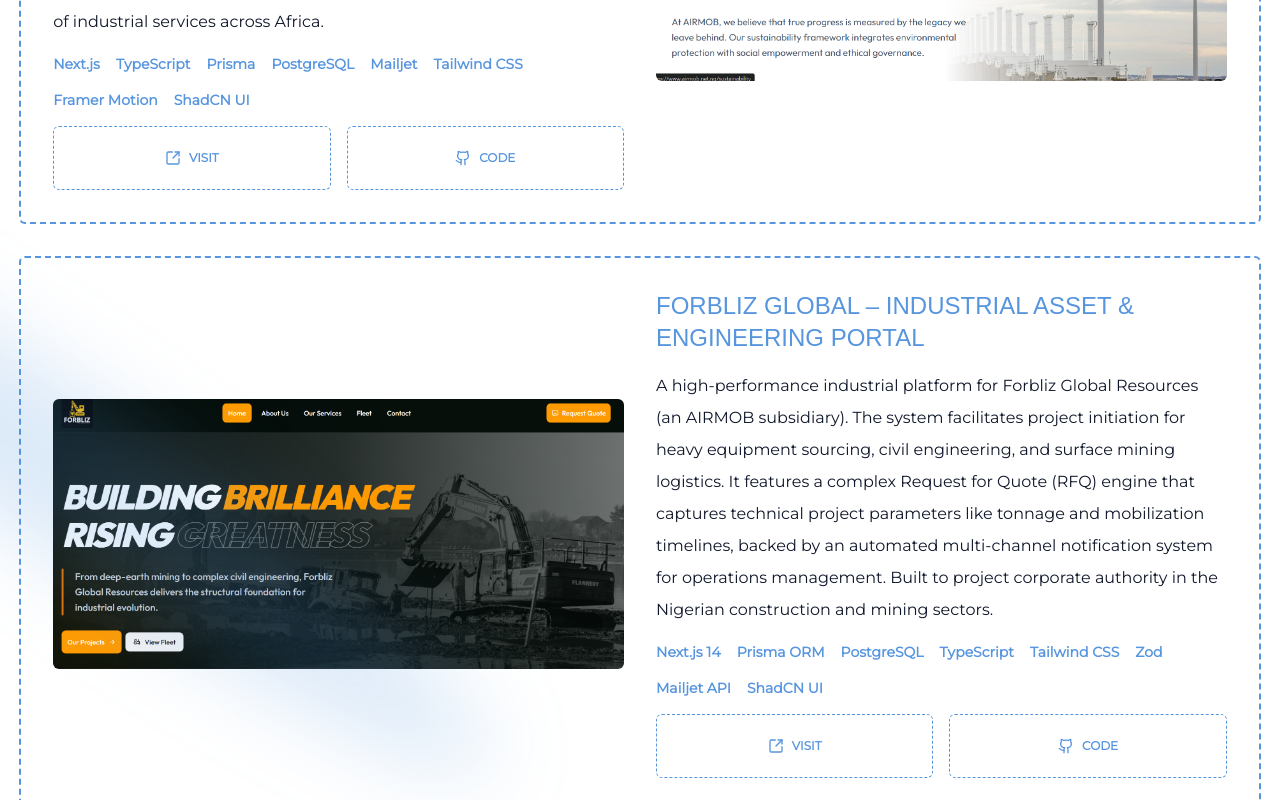
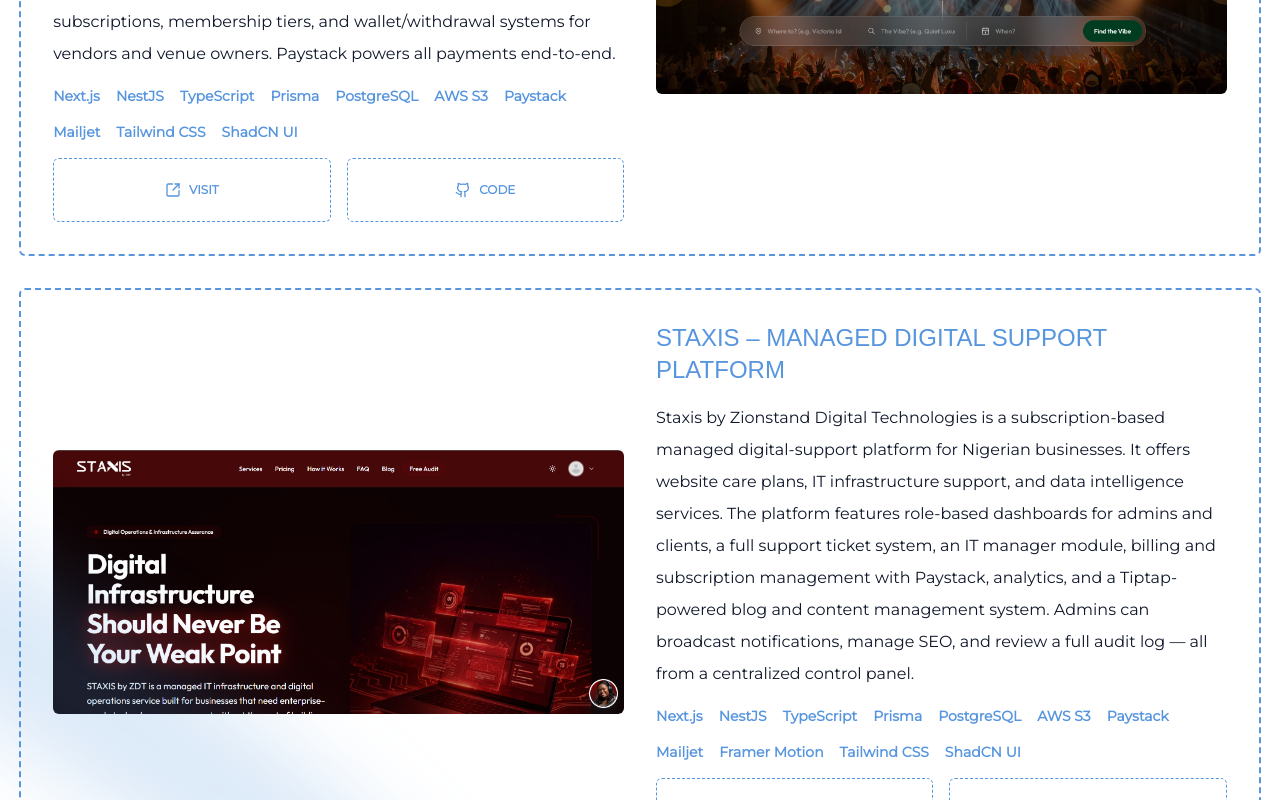
Before and after one commit to tomiwa-adelae/tomiwa-adelae, a Next.js app: page / in a window 1280 px wide. Shown: the part 1640-2440 px from the top of the page. Built offline with nearby package versions, Linux system fonts and the light colour scheme; a web font is replaced by a local one.

Commit message:
Added two works to the list

```diff
--- a/constants/index.ts
+++ b/constants/index.ts
@@ -29,6 +29,110 @@
 ];
 
 export const latestWorks = [
+  {
+    image: "/assets/ekovibe.png", // Add a screenshot of the Ekovibe platform
+    title: "Ekovibe – Lagos' Premier Event & Experience Platform",
+    description:
+      "Ekovibe is a full-featured event discovery and ticketing platform for Lagos' most exclusive experiences. Users can discover and book tickets for concerts, private dining, art exhibitions, nightlife, and luxury experiences. The platform supports multiple roles — regular users, vendors, and venue owners — each with dedicated dashboards. Features include QR code-based ticket scanning at the door, a merchandise vault, table reservation management, newsletter subscriptions, membership tiers, and wallet/withdrawal systems for vendors and venue owners. Paystack powers all payments end-to-end.",
+    github: "https://github.com/tomiwa-adelae/Ekovibes",
+    website: "https://www.ekovibe.com.ng",
+    stack: [
+      {
+        name: "Next.js",
+        link: "https://nextjs.org/",
+      },
+      {
+        name: "NestJS",
+        link: "https://nestjs.com/",
+      },
+      {
+        name: "TypeScript",
+        link: "https://www.typescriptlang.org/",
+      },
+      {
+        name: "Prisma",
+        link: "https://www.prisma.io/",
+      },
+      {
+        name: "PostgreSQL",
+        link: "https://www.postgresql.org/",
+      },
+      {
+        name: "AWS S3",
+        link: "https://aws.amazon.com/s3/",
+      },
+      {
+        name: "Paystack",
+        link: "https://paystack.com/",
+      },
+      {
+        name: "Mailjet",
+        link: "https://www.mailjet.com/",
+      },
+      {
+        name: "Tailwind CSS",
+        link: "https://tailwindcss.com/",
+      },
+      {
+        name: "ShadCN UI",
+        link: "https://ui.shadcn.com/",
+      },
+    ],
+  },
+  {
+    image: "/assets/staxis.png", // Add a screenshot of the Staxis platform
+    title: "Staxis – Managed Digital Support Platform",
+    description:
+      "Staxis by Zionstand Digital Technologies is a subscription-based managed digital-support platform for Nigerian businesses. It offers website care plans, IT infrastructure support, and data intelligence services. The platform features role-based dashboards for admins and clients, a full support ticket system, an IT manager module, billing and subscription management with Paystack, analytics, and a Tiptap-powered blog and content management system. Admins can broadcast notifications, manage SEO, and review a full audit log — all from a centralized control panel.",
+    github: "https://github.com/tomiwa-adelae/zdt",
+    website: "https://staxis.zionstand.com",
+    stack: [
+      {
+        name: "Next.js",
+        link: "https://nextjs.org/",
+      },
+      {
+        name: "NestJS",
+        link: "https://nestjs.com/",
+      },
+      {
+        name: "TypeScript",
+        link: "https://www.typescriptlang.org/",
+      },
+      {
+        name: "Prisma",
+        link: "https://www.prisma.io/",
+      },
+      {
+        name: "PostgreSQL",
+        link: "https://www.postgresql.org/",
+      },
+      {
+        name: "AWS S3",
+        link: "https://aws.amazon.com/s3/",
+      },
+      {
+        name: "Paystack",
+        link: "https://paystack.com/",
+      },
+      {
+        name: "Mailjet",
+        link: "https://www.mailjet.com/",
+      },
+      {
+        name: "Framer Motion",
+        link: "https://www.framer.com/motion/",
+      },
+      {
+        name: "Tailwind CSS",
+        link: "https://tailwindcss.com/",
+      },
+      {
+        name: "ShadCN UI",
+        link: "https://ui.shadcn.com/",
+      },
+    ],
+  },
   {
     image: "/assets/airmob.png", // Recommended: A high-res industrial or energy-themed UI shot
     title: "AIRMOB Nigeria – Energy Value Chain Platform",
```
Also changed, not shown: .claude/settings.local.json (added), public/assets/ekovibe.png (added), public/assets/staxis.png (added).
